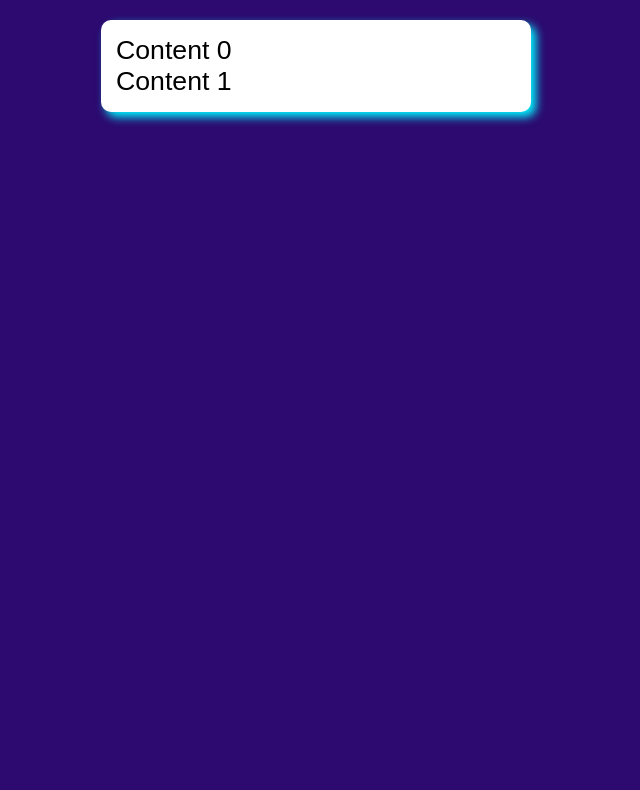
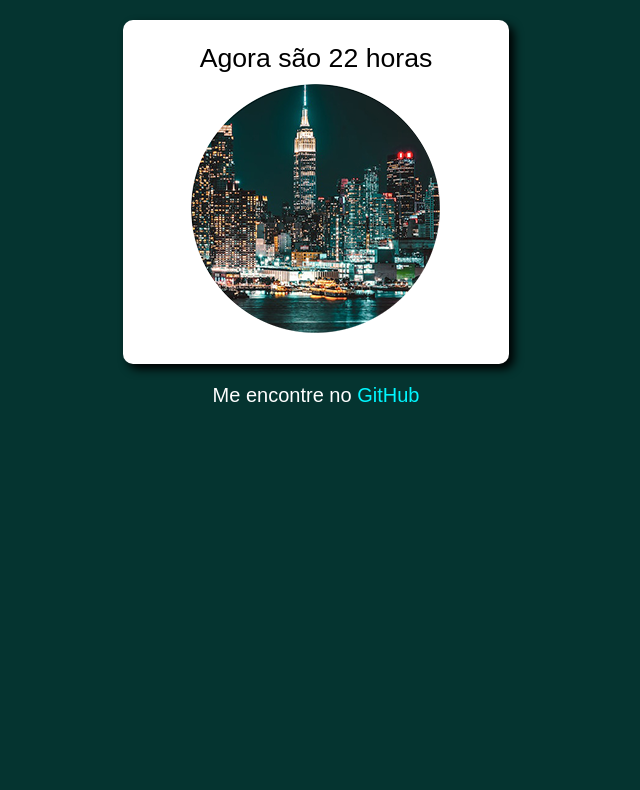
Before and after one commit to EdOzz42/Horas, a plain HTML site: page index.html in a window 1280 px wide. Shown: the part 112-902 px from the top of the page, without its empty margins (324-964 px from the left). After the commit the page ends 800 px from the top, so only its background shows below. Drawn offline with Linux system fonts and the light colour scheme.

Commit message:
Hora do dia
agora ele mostra certas imagens de acordo com a sua hora do dia

```diff
--- a/index.html
+++ b/index.html
@@ -5,26 +5,28 @@
     <meta http-equiv="X-UA-Compatible" content="IE=edge">
     <meta name="viewport" content="width=device-width, initial-scale=1.0">
     <link rel="stylesheet" href="style.css">
-    <title>Modelo</title>
+    <title>Hora do Dia</title>
 </head>
-<body>
+<body onload="carregar()">
     <header>
         <h1>
-            Title
+            Hora do Dia
         </h1>
     </header>
 
     <section>
-        <div>
+        <div id="msg">
             Content 0
         </div>
-        <div>
-            Content 1
+        <div id="foto">
+            <img id="image" src="night.png" alt="foto da hora do dia">
         </div>
     </section>
 
     <footer>
-        <p>Me encontre no </p><a class="github" href="https://github.com/EdOzz42">GitHub</a>
+        <p>
+            Me encontre no <a class="github" href="https://github.com/EdOzz42">GitHub</a>
+        </p>
     </footer>
 
     <script src="javascript.js"></script>
--- a/javascript.js
+++ b/javascript.js
@@ -0,0 +1,22 @@
+function carregar() {
+    var msg = window.document.querySelector("div#msg")
+    var img = window.document.querySelector("img#image")
+    var data = new Date()
+    var hour = data.getHours()
+    //var hour = 19
+    msg.innerHTML = `Agora são ${hour} horas`
+
+    if (hour >= 4 && hour < 12) {
+        // BOM DIA!
+        img.src = "morning.png"
+        document.body.style.background = "#E3C474"
+    } else if (hour >= 12 && hour <= 18) {
+        // BUENAS TARDES!
+        img.src = "afternoon.png"
+        document.body.style.background = "#D38E43"
+    } else {
+        //GOOD EVENING!
+        img.src = "night.png"
+        document.body.style.background = "#053430"
+    }
+}
--- a/style.css
+++ b/style.css
@@ -1,5 +1,4 @@
 body {
-background: rgb(44, 10, 111);
 font: normal 20pt Arial;
 }
 
@@ -12,14 +11,18 @@ section {
     background: white;
     color: black;
     border-radius: 10px;
-    padding: 15px;
-    width: 400px;
+    padding: 18px;
+    width: 350px;
     margin: auto;
-    box-shadow: 5px 5px 10px rgb(0, 247, 255);
+    box-shadow: 5px 5px 10px rgb(0, 0, 0);
+}
+
+div {
+    text-align: center;
+    padding: 5px;
 }
 
 footer {
-    margin-top: 60%;
     text-align: center;
     color: rgb(255, 255, 255);
     font-size: 20px;
```
Also changed, not shown: afternoon.png (added), morning.png (added), night.png (added).
